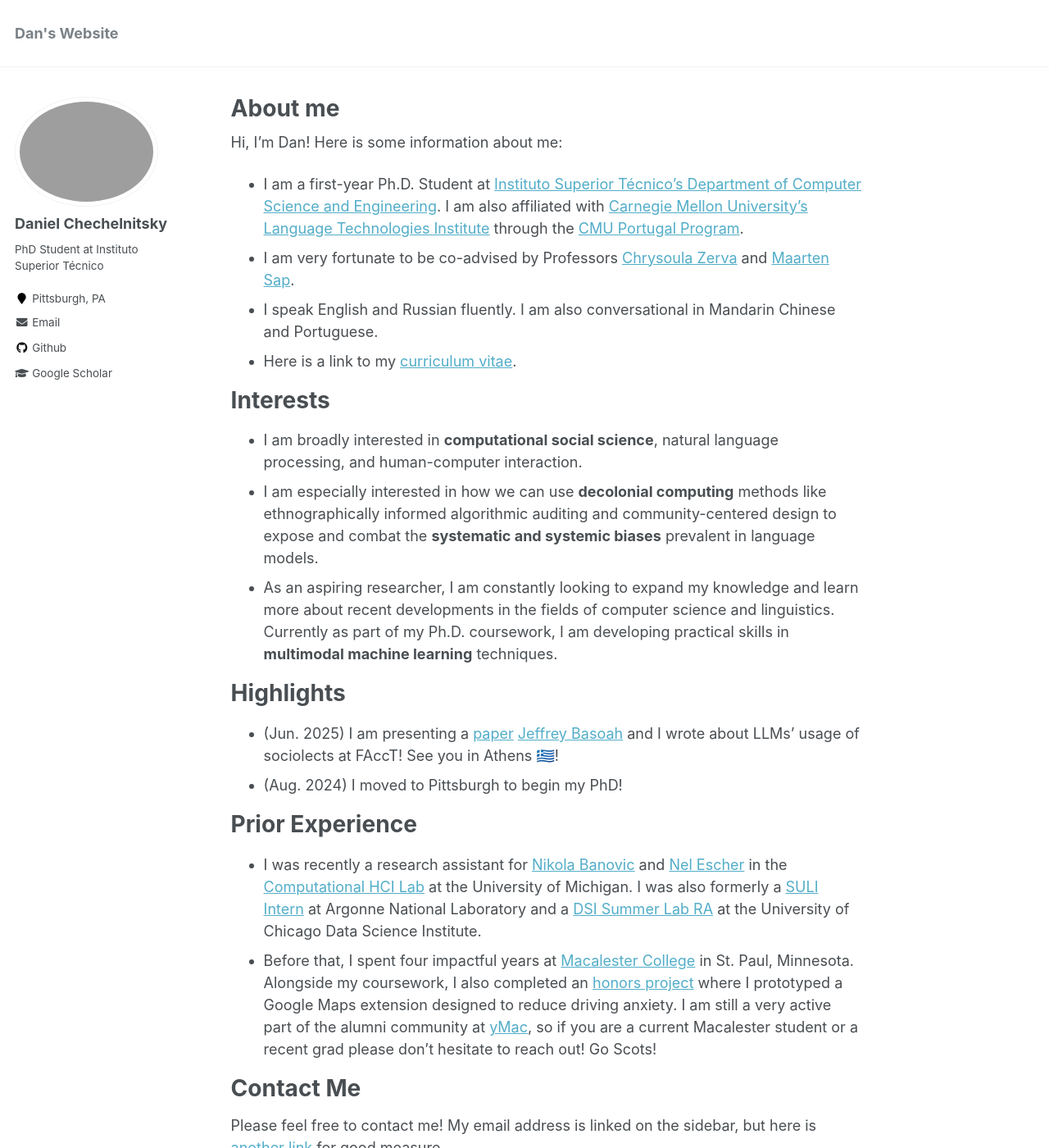
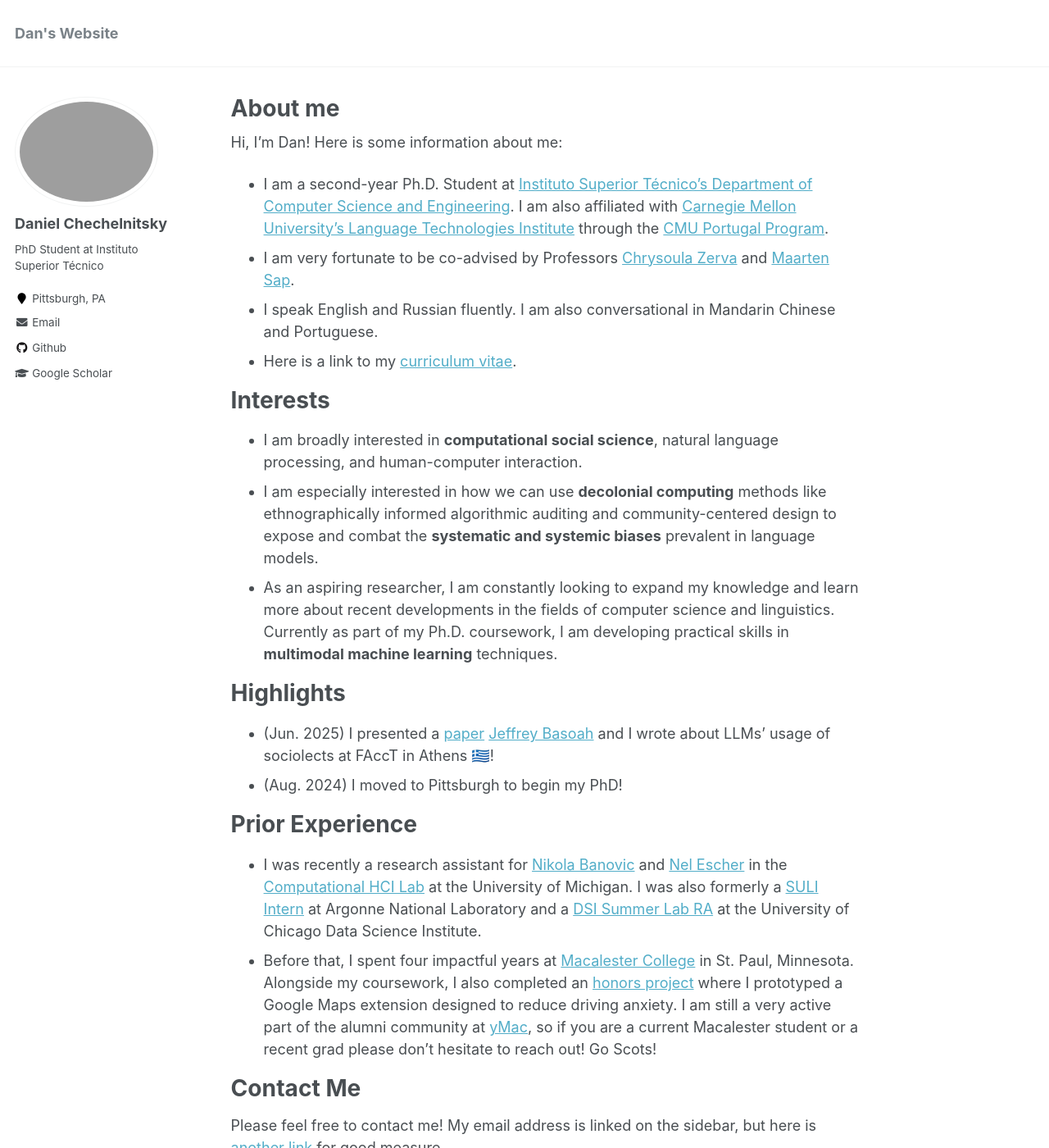
Before and after one commit to chechelnitskd/chechelnitskd.github.io, a Jekyll site: the page built from _pages/about.md, in a window 1280 px wide and 1400 px high. Shown: the whole window at 82% size. Built offline with Jekyll 4.4.1, drawn with Linux system fonts in a browser that asks for light colours.

Commit message:
Update about.md

```diff
--- a/_pages/about.md
+++ b/_pages/about.md
@@ -9,7 +9,7 @@ redirect_from:
 ---
 
 Hi, I'm Dan! Here is some information about me:
-- I am a first-year Ph.D. Student at [Instituto Superior Técnico's Department of Computer Science and Engineering](https://dei.tecnico.ulisboa.pt/). I am also affiliated with [Carnegie Mellon University's Language Technologies Institute](https://www.lti.cs.cmu.edu/) through the [CMU Portugal Program](https://cmuportugal.org/).
+- I am a second-year Ph.D. Student at [Instituto Superior Técnico's Department of Computer Science and Engineering](https://dei.tecnico.ulisboa.pt/). I am also affiliated with [Carnegie Mellon University's Language Technologies Institute](https://www.lti.cs.cmu.edu/) through the [CMU Portugal Program](https://cmuportugal.org/).
 - I am very fortunate to be co-advised by Professors [Chrysoula Zerva](https://scholar.google.com/citations?user=S5NGkFsAAAAJ&hl=en&oi=ao) and [Maarten Sap](https://maartensap.com/).
 - I speak English and Russian fluently. I am also conversational in Mandarin Chinese and Portuguese.
 - Here is a link to my [curriculum vitae](https://chechelnitskd.github.io/Chechelnitsky_CV_2024.pdf).
@@ -20,7 +20,7 @@ Hi, I'm Dan! Here is some information about me:
 - As an aspiring researcher, I am constantly looking to expand my knowledge and learn more about recent developments in the fields of computer science and linguistics. Currently as part of my Ph.D. coursework, I am developing practical skills in **multimodal machine learning** techniques.
 
 # Highlights
-- (Jun. 2025) I am presenting a [paper](https://arxiv.org/abs/2505.05660) [Jeffrey Basoah](https://jeffreybasoah.github.io/) and I wrote about LLMs' usage of sociolects at FAccT! See you in Athens 🇬🇷!
+- (Jun. 2025) I presented a [paper](https://arxiv.org/abs/2505.05660) [Jeffrey Basoah](https://jeffreybasoah.github.io/) and I wrote about LLMs' usage of sociolects at FAccT in Athens 🇬🇷!
 - (Aug. 2024) I moved to Pittsburgh to begin my PhD!
 
 # Prior Experience
```
